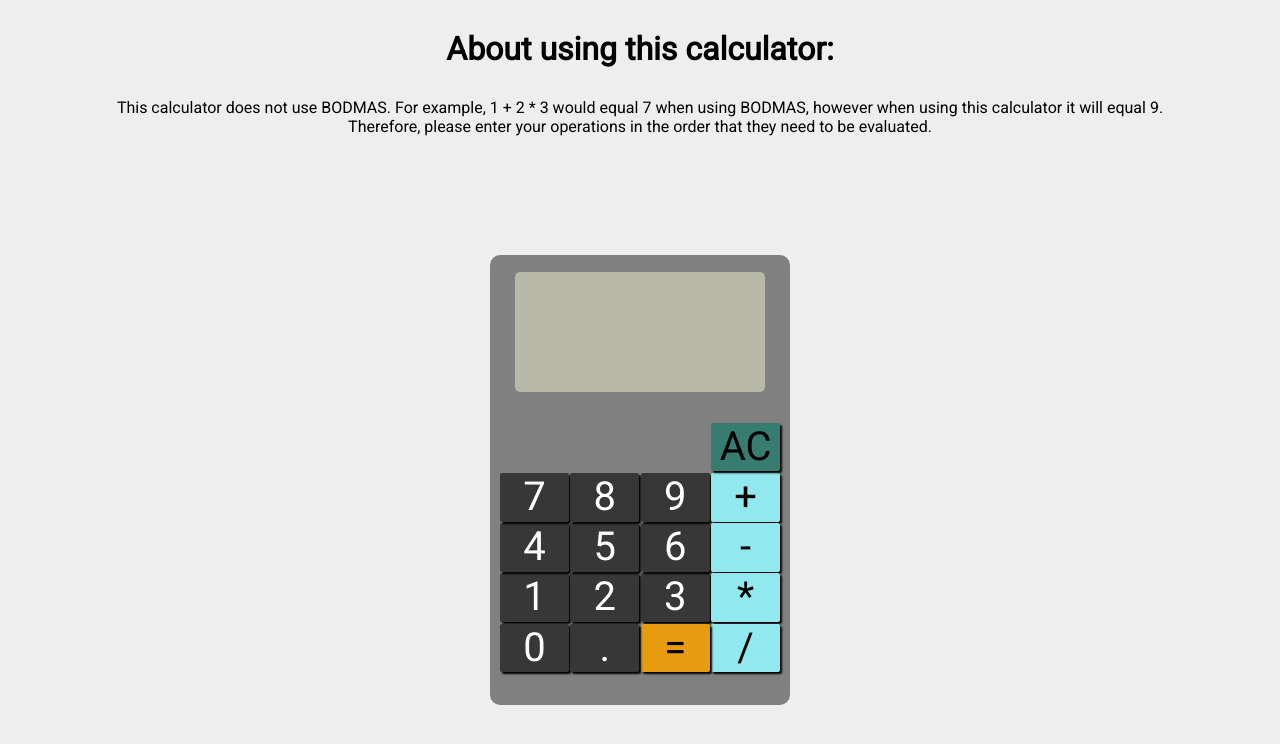
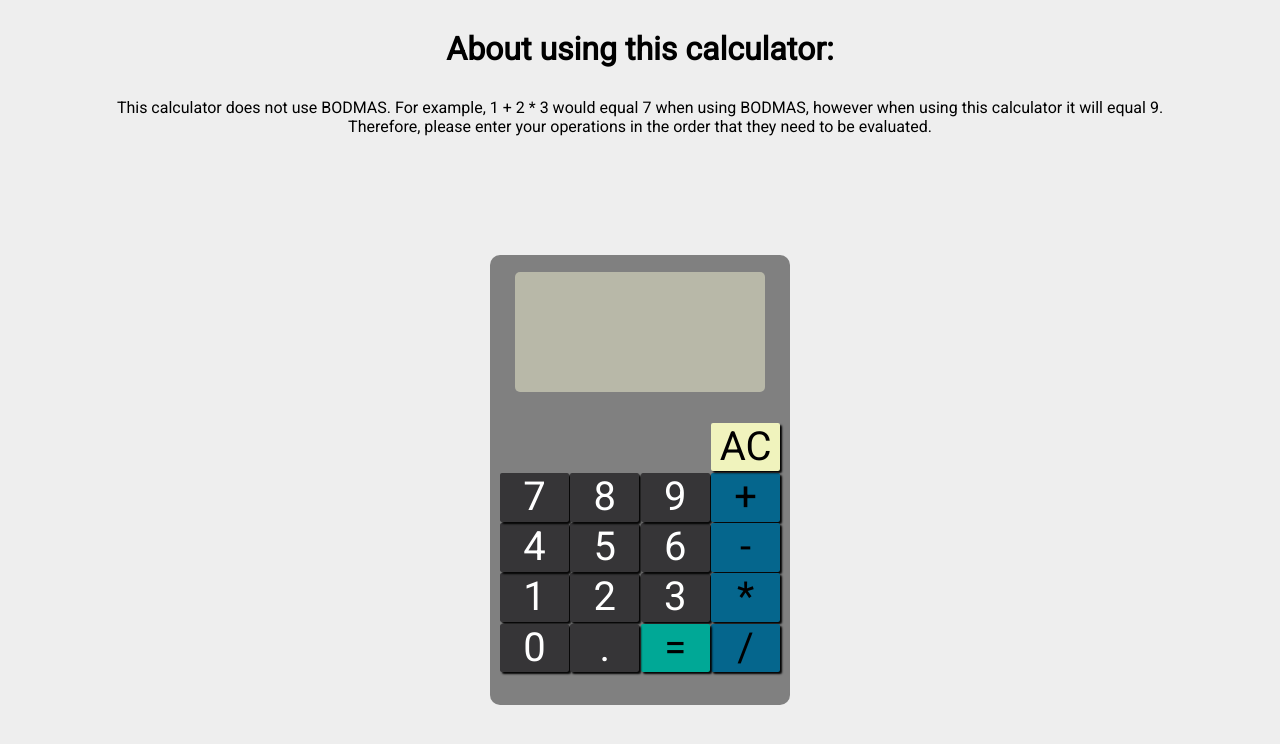
Before and after one commit to biscuitlegs/calculator, a plain HTML site: page index.html in a window 1280 px wide. Drawn offline with Linux system fonts and the light colour scheme.

Commit message:
updates button colours

```diff
--- a/css/style.css
+++ b/css/style.css
@@ -50,23 +50,23 @@ body, html {
 }
 
 .clear {
-    background-color: #377c71;
+    background-color: #F0F3BD;
 }
 
 .clear:active {
-    background-color: #1a3d37;
+    background-color: rgb(139, 141, 108);
 }
 
 .operator {
-    background-color: #91e8ee;
+    background-color: #05668D;
 }
 
 .operator:active {
-    background-color: #4b7a7e;
+    background-color: rgb(2, 57, 78);
 }
 
 .num, .decimal {
-    background-color: #383737;
+    background-color: #363537;
     color: #ffffff;
 }
 
@@ -76,11 +76,11 @@ body, html {
 }
 
 .equals {
-    background-color: #e79b0e;
+    background-color: #00A896;
 }
 
 .equals:active {
-    background-color: #7a5106;
+    background-color: rgb(2, 117, 106);
 }
 
 .btn {
```
Also changed, not shown: 1 other file.
